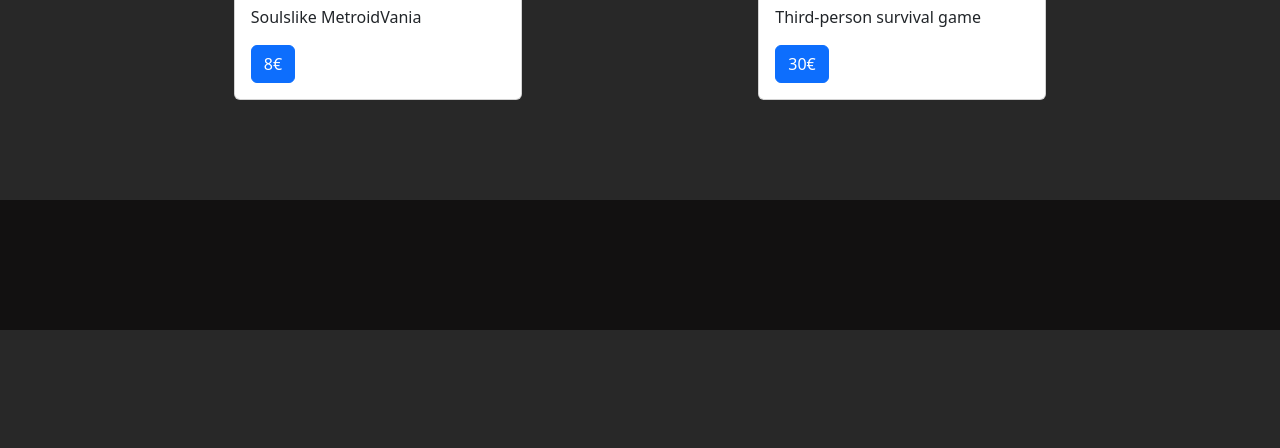
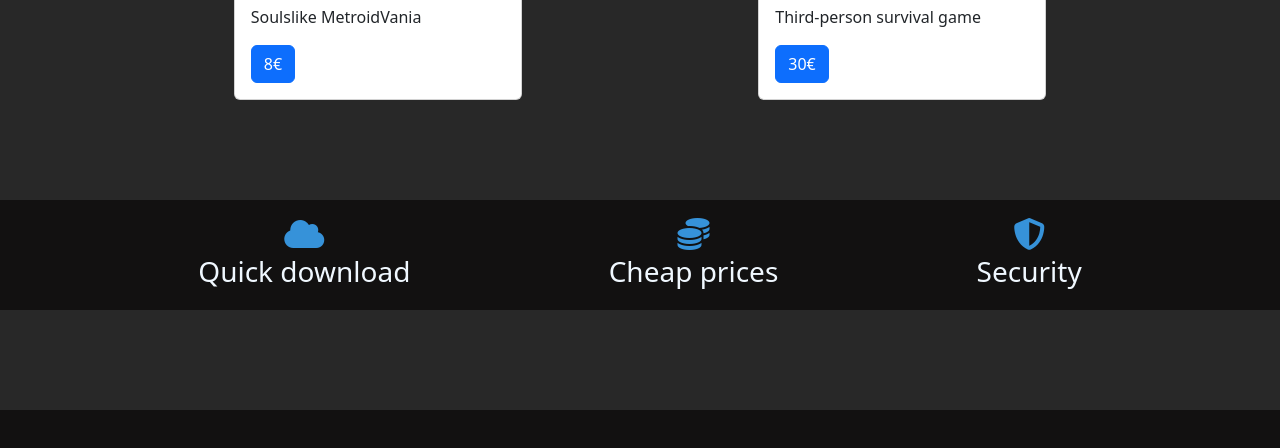
Before and after one commit to Inma0711/Project-Video-Games, a plain HTML site: page index.html in a window 1280 px wide. Shown: the part 1157-1605 px from the top of the page. Before the commit the page ends 1487 px from the top, so only its background shows below. Drawn offline with nearby package versions, Linux system fonts and the light colour scheme.

Commit message:
add features and style

```diff
--- a/css/index.css
+++ b/css/index.css
@@ -110,3 +110,24 @@ height: 225px;
   justify-content: start;
   gap: 20px;
 }
+
+.characteristics {
+  display: flex;
+  justify-content: space-evenly;
+  align-items: center;
+  margin-top: 100px;
+  height: 110px;
+  background-color: #121111;
+  color: aliceblue;
+}
+
+.containerSection {
+  display: flex;
+  flex-direction: column;
+  align-items: center;
+  gap: 20px;
+}
+
+#iconSection {
+  margin-top: 20px;
+}
--- a/index.html
+++ b/index.html
@@ -30,6 +30,20 @@
     <main>
       <div class="cardsVideoGames" id="games"></div>
     </main>
+    <section class="characteristics">
+      <div class="containerSection">
+      <i class="fa-solid fa-cloud fa-2xl" style="color: #3692d9;" id="iconSection"></i>
+      <h3>Quick download</h3>
+      </div>
+      <div class="containerSection">
+      <i class="fa-solid fa-coins fa-2xl" style="color: #3692d9;" id="iconSection"></i>
+      <h3>Cheap prices</h3>
+      </div>
+      <div class="containerSection">
+      <i class="fa-solid fa-shield-halved fa-2xl" style="color: #3692d9;" id="iconSection"></i>
+      <h3>Security</h3>
+      </div>
+    </section>
     <footer></footer>
     <script src="js/index.js"></script>
     <script src="https://cdn.jsdelivr.net/npm/bootstrap@5.3.3/dist/js/bootstrap.bundle.min.js"></script>
```
